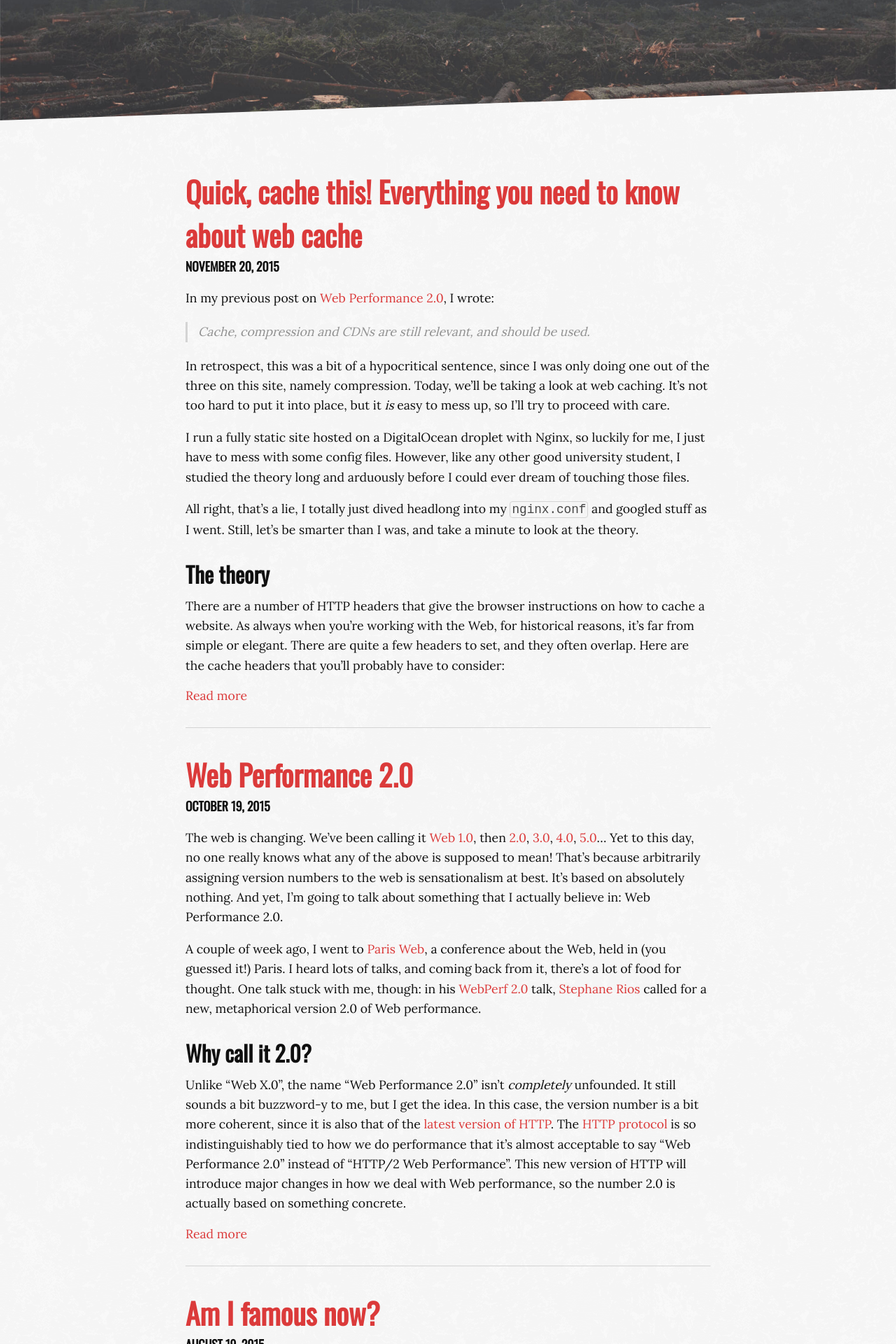
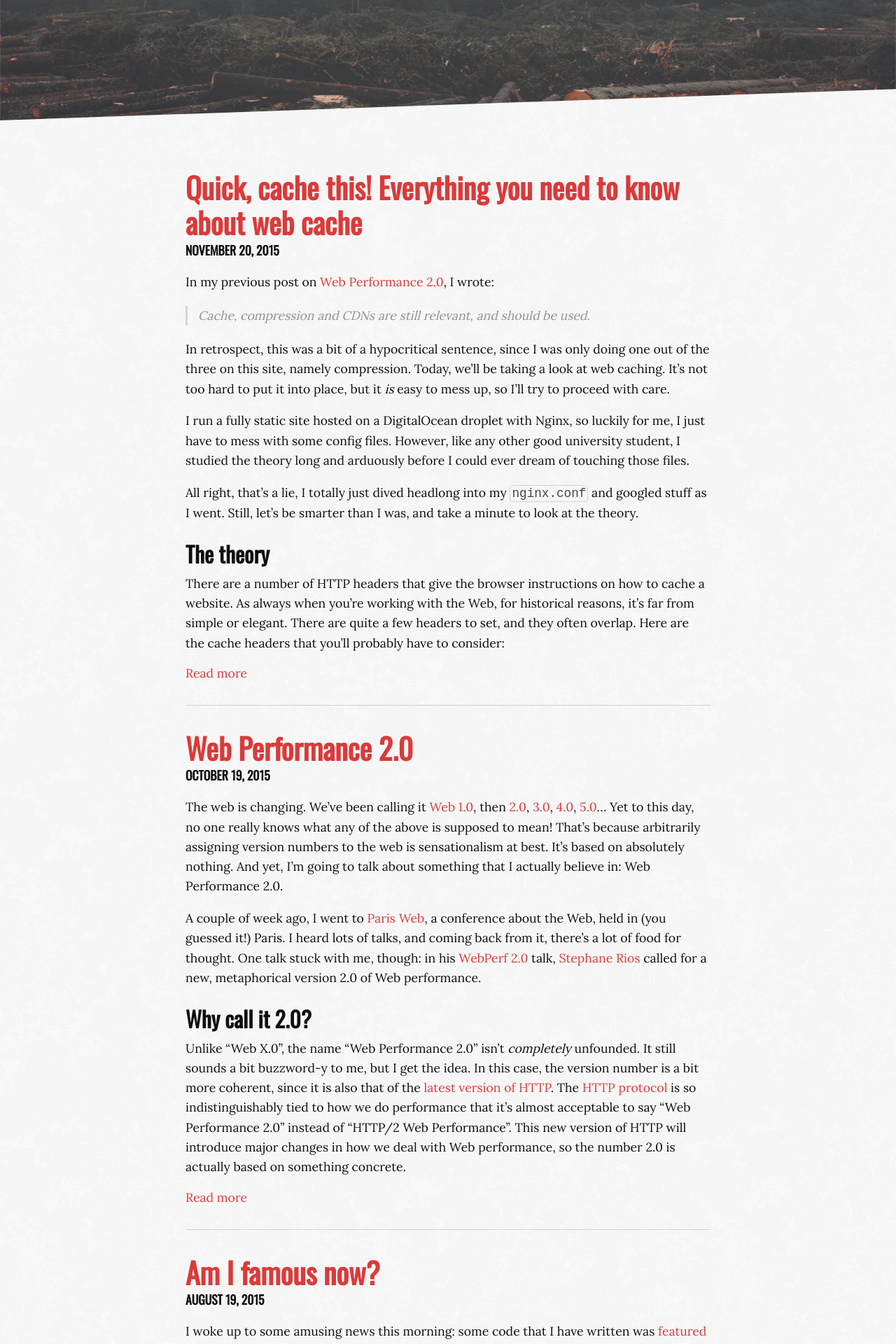
Before and after one commit to MaximeKjaer/kjaer.io, a Jekyll site: the page built from index.html, in a window 1280 px wide. Shown: the part 393-2313 px from the top of the page at 70% size. Built offline with Jekyll 4.4.1, drawn with Linux system fonts in a browser that asks for light colours.

Commit message:
Reduce line height for titles
Now at 1.2

```diff
--- a/_sass/modules/_typography.scss
+++ b/_sass/modules/_typography.scss
@@ -16,6 +16,7 @@ $body-font: 'Lora', serif;
 $body-weight: 400;
 
 // Line heights
+$title-line-height: 1.2;
 $small-line-height: 1.4;
 $medium-line-height: 1.5;
 $large-line-height: 1.6;
--- a/_sass/partials/_typography.scss
+++ b/_sass/partials/_typography.scss
@@ -32,6 +32,7 @@
 	}
 
 	h1, h2, h3, h4, h5, h6 {
+		line-height: $title-line-height;
 		& > a:hover {
 			border-bottom: 3px solid;
 		}
```
